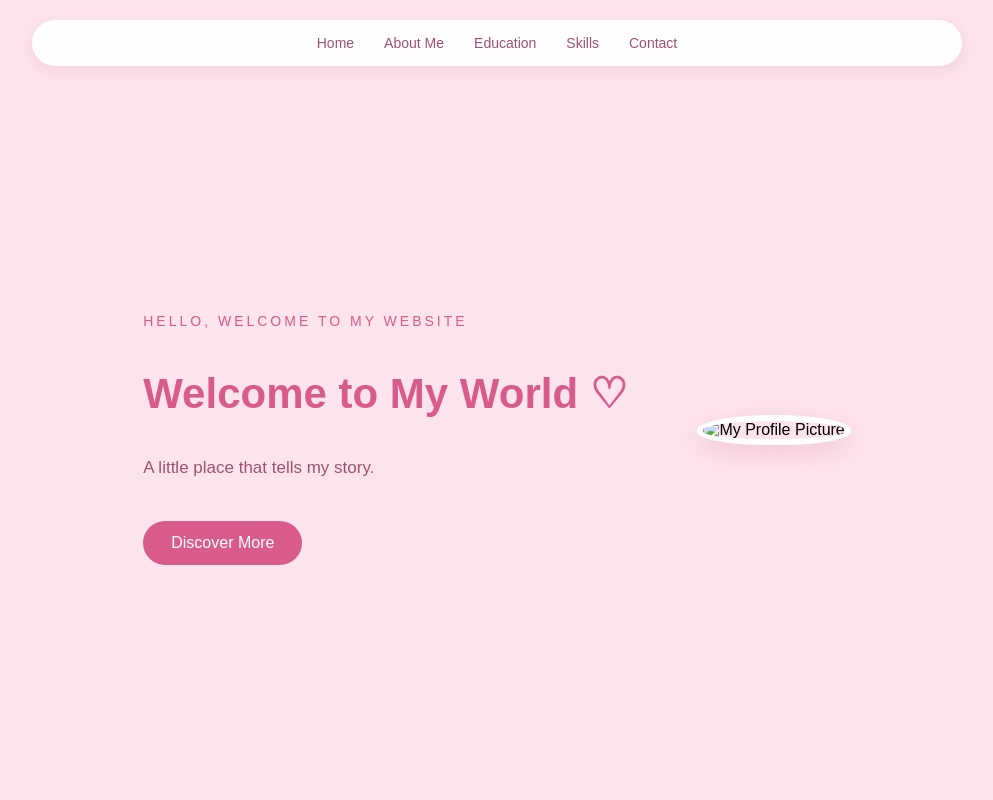
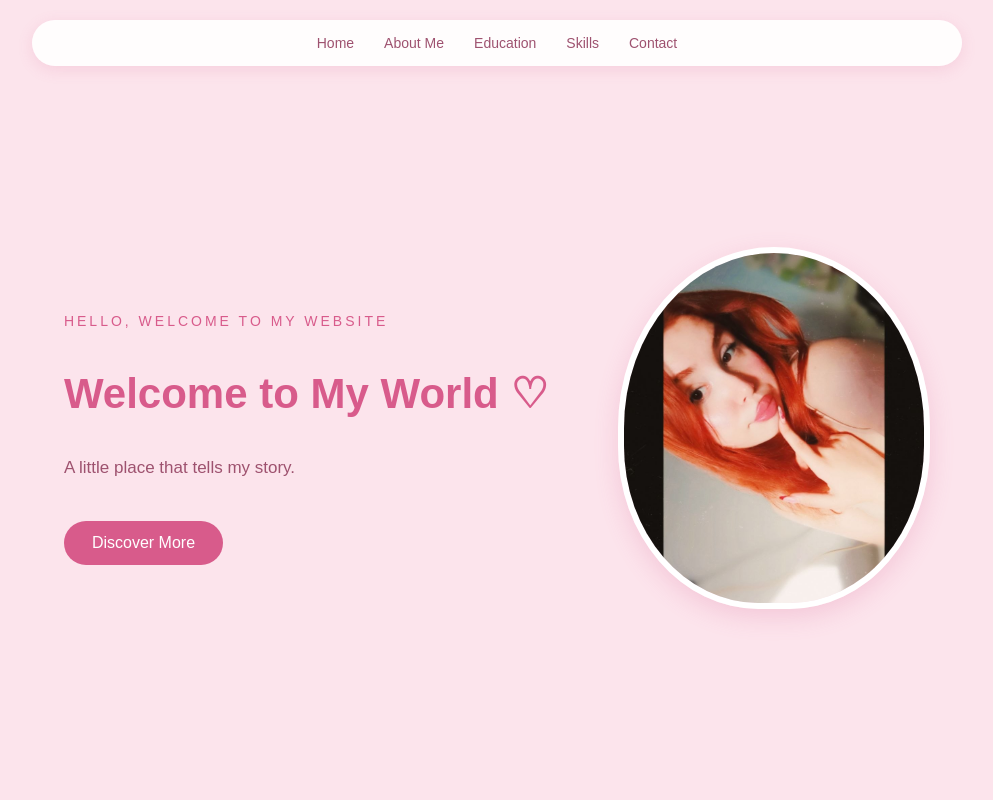
Before and after one commit to mayasaleem1233-crypto/maya-profail, a plain HTML site: page index.html in a window 1280 px wide. Shown: the top 800 px of the page, without its empty margins (143-1136 px from the left). Drawn offline with Linux system fonts and the light colour scheme.

Commit message:
Update index.html

```diff
--- a/index.html
+++ b/index.html
@@ -30,7 +30,7 @@
         </div>
 
        <div class="home-image">
-    <img src="css/5776135701048005511_121.jpg.jpg" alt="My Profile Picture">
+    <img src="5776135701048005511_121.jpg.jpg" alt="My Profile Picture">
 </div>
 
     </div>
```
